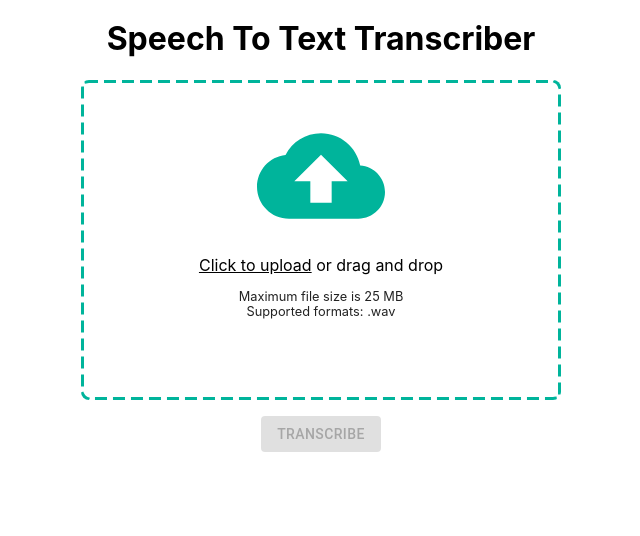
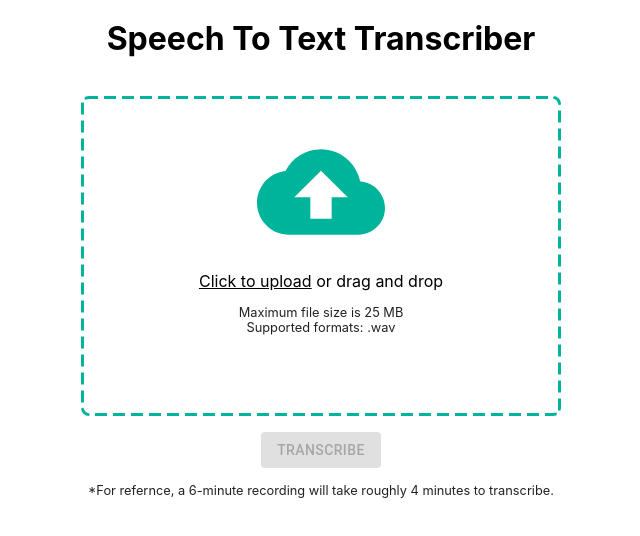
Before and after one commit to Andrew920528/mandarin-speech-to-text, a React (Vite) app in the folder client/: page / in a window 1280 px wide. Shown: the top 536 px of the page, without its empty margins (319-959 px from the left). Built offline with nearby package versions, Linux system fonts and the light colour scheme.

Commit message:
ui updates

```diff
--- a/client/src/App.tsx
+++ b/client/src/App.tsx
@@ -7,6 +7,10 @@ function App() {
     <div className="app">
       <h1>Speech To Text Transcriber</h1>
       <FileUpload />
+      <div className="notes --label">
+        *For refernce, a 6-minute recording will take roughly 4 minutes to
+        transcribe.
+      </div>
     </div>
   );
 }
--- a/client/src/FileUpload/FileUpload.tsx
+++ b/client/src/FileUpload/FileUpload.tsx
@@ -5,11 +5,13 @@ import Button from "@mui/material/Button";
 import AudioFileIcon from "@mui/icons-material/AudioFile";
 import IconButton from "@mui/material/IconButton";
 import {Delete} from "@mui/icons-material";
+import {CircularProgress} from "@mui/material";
 const FileUpload: React.FC = () => {
   const [file, setFile] = useState<File | null>(null);
   const [loading, setLoading] = useState(false);
   const [fileName, setFileName] = useState<string>("");
   const handleFileChange = (files: FileList) => {
+    if (loading) return;
     if (files.length > 0) {
       const selectedFile = files[0];
       if (
@@ -33,7 +35,7 @@ const FileUpload: React.FC = () => {
     event.preventDefault();
   };
 
-  async function handleUpload(file: File) {
+  async function handleTranscribe(file: File) {
     const formData = new FormData();
     formData.append("file", file);
 
@@ -66,6 +68,7 @@ const FileUpload: React.FC = () => {
     }
   }
   const handleClick = () => {
+    if (loading) return;
     const input = document.createElement("input");
     input.type = "file";
     input.accept = ".wav";
@@ -101,9 +104,22 @@ const FileUpload: React.FC = () => {
           <p>{text}</p>
         </div>
         <div className="delete-btn">
-          <IconButton aria-label="delete" onClick={() => setFile(null)}>
-            <Delete />
-          </IconButton>
+          {loading ? (
+            <div className="file-info">
+              <p className="--label">
+                <i>Transcribing...</i>
+              </p>
+              <CircularProgress
+                color="inherit"
+                size={"1rem"}
+                sx={{margin: "0.5rem"}}
+              />
+            </div>
+          ) : (
+            <IconButton aria-label="delete" onClick={() => setFile(null)}>
+              <Delete sx={{fontSize: "1rem"}} />
+            </IconButton>
+          )}
         </div>
       </div>
     );
@@ -127,7 +143,7 @@ const FileUpload: React.FC = () => {
             console.log("No file selected");
             return;
           }
-          handleUpload(file);
+          handleTranscribe(file);
         }}
         disabled={loading || !file}
         sx={{backgroundColor: "#00B49B"}}
--- a/client/src/styles/app.css
+++ b/client/src/styles/app.css
@@ -4,5 +4,6 @@
   display: flex;
   flex-direction: column;
   /* justify-content: center; */
+  gap: 1rem;
   align-items: center;
 }
--- a/client/src/styles/file_upload.css
+++ b/client/src/styles/file_upload.css
@@ -3,6 +3,11 @@
 }
 .clickable {
   cursor: pointer;
+}
+.--label {
+  font-size: 0.8rem;
+
+  color: rgb(34, 34, 34);
 }
 .file-upload {
   display: flex;
```
